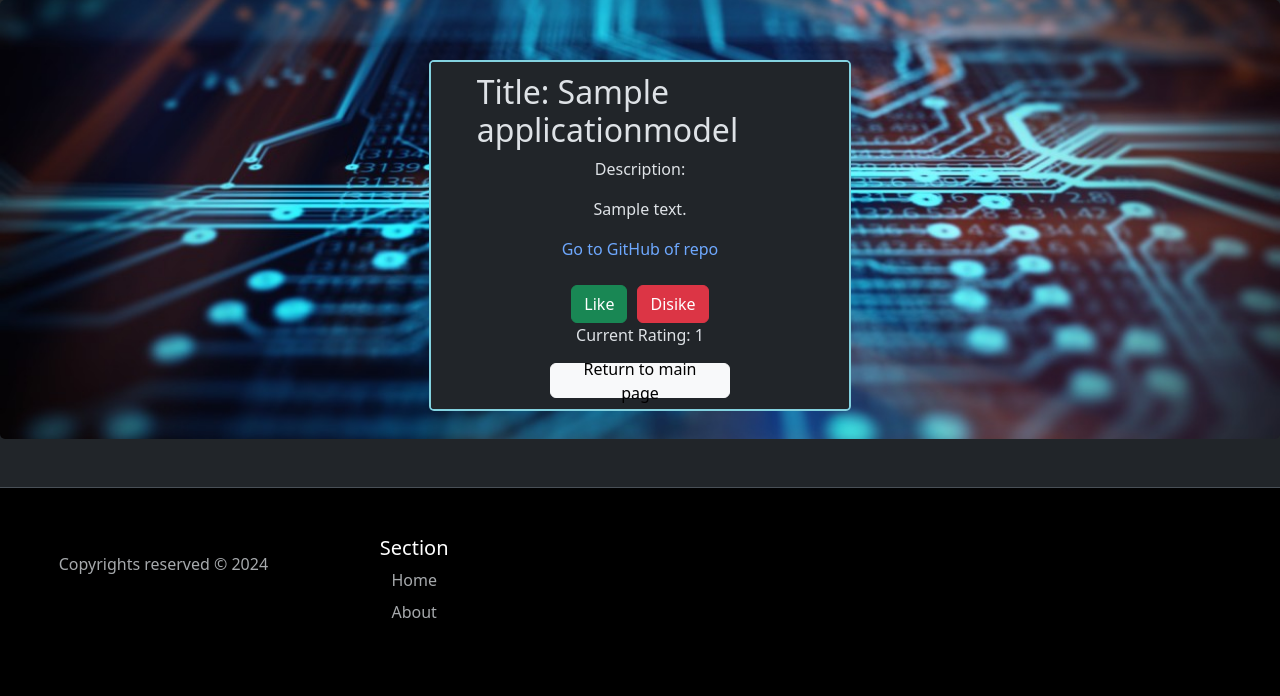
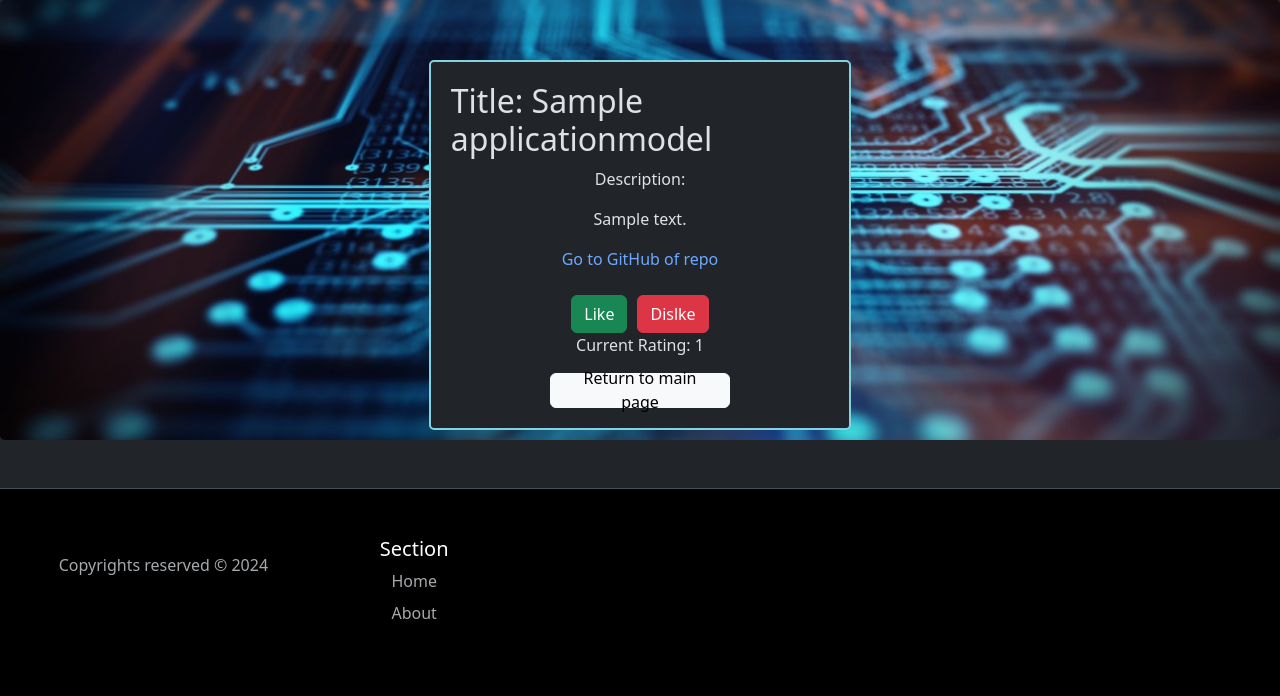
Before and after one commit to evgenievp/web-portfolio-page, a Django app: page /display-project/1/ in a window 1280 px wide. Shown: the part 56-752 px from the top of the page. Run offline with Django 5.2, Linux system fonts and the light colour scheme; tables that the repository leaves empty hold one stand-in row (values such as "Sample post").

Commit message:
css styling.

```diff
--- a/static/css/projects_styling.css
+++ b/static/css/projects_styling.css
@@ -1,10 +1,4 @@
-html, body {
-    height: 100%;
-    margin: 0;
-    display: flex;
-    flex-direction: column;
-    overflow-x: hidden;
-}
+
 
 
 button {
@@ -39,12 +33,13 @@ img {
     background-position: center;
     background-repeat: no-repeat;
     box-sizing: border-box;
-    height: 60vh;
+    height: auto;
     width: 100%;
     display: flex;
     justify-content: center;
     overflow-y: auto;
     border-radius: 5px;
+
 }
 
 .display-inline {
@@ -62,14 +57,17 @@ img {
     overflow-x: hidden;
     margin-top: 60px;
     margin-bottom: 10px;
-    height: 80%;
-    padding: 30px;
+    height: 30%;
+    padding: 20px;
     border-radius: 5px;
     border: 2px solid #83d2df;
 
+
 }
+
 form {
     display: block;
+    box-sizing: border-box;
     border-radius: 5px;
 
 }
--- a/templates/display_project_page.html
+++ b/templates/display_project_page.html
@@ -1,12 +1,12 @@
 {% extends 'head.html' %}
 {% block content %}
-{% load static %}
-        <link rel="stylesheet" href="{% static 'css/projects_styling.css' %}">
-<div class="main-container">
-    <div class="card">
-        <div class="card-body">
-            <form action="{% url 'display project' item.id %}" method="POST">
-                {% csrf_token %}
+    {% load static %}
+    <link rel="stylesheet" href="{% static 'css/projects_styling.css' %}">
+    <form action="{% url 'display project' item.id %}" method="POST">
+        {% csrf_token %}
+        <div class="main-container">
+            <div class="card">
+
                 <h2>Title: {{ item.title }}</h2>
                 <p>Description:</p>
                 <p> {{ item.description }}</p>
@@ -14,16 +14,15 @@
                 <br>
                 <div class="buttons">
                     <button name="vote" value="like" type="submit" class="btn btn-success">Like</button>
-                    <button name="vote" value="dislike" type="submit" class="btn btn-danger">Disike</button>
+                    <button name="vote" value="dislike" type="submit" class="btn btn-danger">Dislke</button>
                 </div>
 
                 <p>Current Rating: {{ item.all_votes }}</p>
-                <a href="{% url 'display project' item.id %}">
+                <a href="{% url 'index page' %}">
                     <button type="button" class="btn btn-light" id="contact-button">Return to main page</button>
                 </a>
-            </form>
+
+            </div>
         </div>
-    </div>
-</div>
-
+    </form>
 {% endblock %}
```
